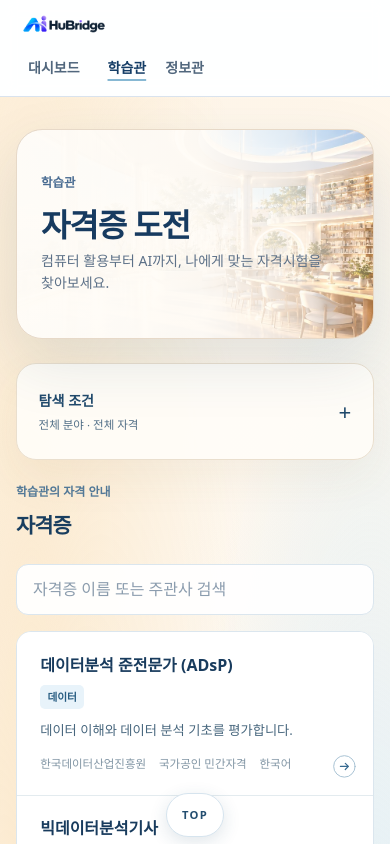
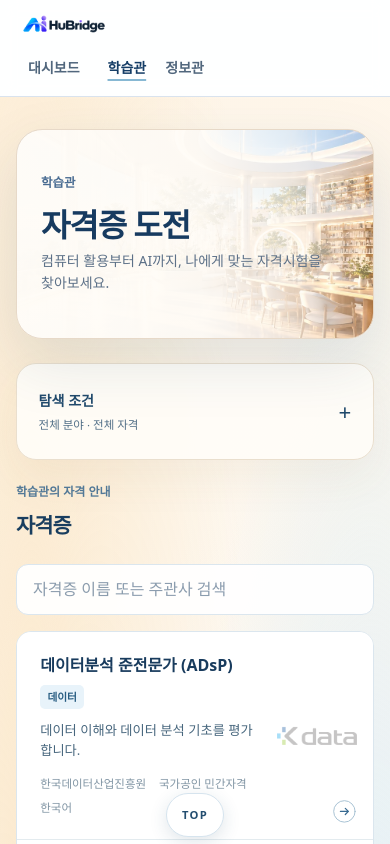
Before and after one commit to Oh-JunTaek/AIHuBridge, a React (Vite) app: page /qualifications in a window 390 px wide. Shown: the top 844 px of the page. Built offline with nearby package versions, Linux system fonts and the light colour scheme; a web font is replaced by a local one.

Commit message:
feat: 자격증 카드에 주관기관 심볼 시범 적용

```diff
--- a/src/index.css
+++ b/src/index.css
@@ -612,3 +612,11 @@ a:hover .wayfinding-icon, a:focus-visible .wayfinding-icon, button:hover .wayfin
 .qualification-layout .qualification-card:hover, .qualification-layout .qualification-card:focus-visible { background:var(--hover-tint); transition:background-color .35s ease; }
 .qualification-layout .qualification-card:hover::before, .qualification-layout .qualification-card:focus-visible::before { animation:qualification-sheen 1.15s ease-in-out; }
 @media (prefers-reduced-motion:reduce) { .qualification-layout .qualification-card:hover::before, .qualification-layout .qualification-card:focus-visible::before { animation:none; } .qualification-layout .qualification-card:hover, .qualification-layout .qualification-card:focus-visible { transition:none; } }
+
+/* 주관기관을 알아볼 수 있도록 텍스트와 심볼의 공간을 분리한다. */
+.qualification-layout .qualification-card.has-provider-symbol { padding-right: 10.5rem; }
+.qualification-provider-symbol { position:absolute; right:2.25rem; top:50%; width:7rem; height:auto; transform:translateY(-50%); opacity:.34; pointer-events:none; }
+@media (max-width: 480px) {
+  .qualification-layout .qualification-card.has-provider-symbol { padding-right:7rem; }
+  .qualification-provider-symbol { right:1rem; width:5rem; }
+}
--- a/src/pages/Qualifications.tsx
+++ b/src/pages/Qualifications.tsx
@@ -4,6 +4,7 @@ import { qualifications } from '../data/qualifications';
 import { groupOf, groupResults } from '../lib/qualification-groups.mjs';
 import { MobileFilter } from '../components/MobileFilter';
 import { WayfindingIcon } from '../components/WayfindingIcon';
+import kdataSymbol from '../assets/kdata-symbol.png';
 
 const passRates: Record<string, { year: number; practical: number; written: number; url: string }> = { 'information-processing-engineer': { year: 2025, practical: 22.1, written: 65, url: 'https://www.q-net.or.kr/crf005.do?gId=&gSite=Q&id=crf00503s01&jmCd=1320&jmInfoDivCcd=B0&jmNm=' } };
 const currentRate = (id: string) => { const rate = passRates[id]; return rate?.year === new Date().getFullYear() - 1 ? rate : undefined; };
@@ -54,7 +55,8 @@ export default function Qualifications() {
       <div className="results-heading"><div><span>학습관의 자격 안내</span><h2>자격증</h2></div></div>
       <label className="qualification-search"><span className="sr-only">자격증·주관사 검색</span><input type="search" placeholder="자격증 이름 또는 주관사 검색" value={query} onChange={(e) => setQuery(e.target.value)} /></label>
       {results.length === 0 && <p className="qualification-empty">조건에 맞는 자격증이 없습니다. 검색어나 필터를 변경해 보세요.</p>}
-      <div className="qualification-list">{visibleResults.map((item) => <button type="button" className={`qualification-card rate-${rateClass(item.id)}`} key={item.id} onClick={() => open(item.id)}>
+      <div className="qualification-list">{visibleResults.map((item) => <button type="button" className={`qualification-card rate-${rateClass(item.id)}${item.provider === '한국데이터산업진흥원' ? ' has-provider-symbol' : ''}`} key={item.id} onClick={() => open(item.id)}>
+        {item.provider === '한국데이터산업진흥원' && <img className="qualification-provider-symbol" src={kdataSymbol} alt="" aria-hidden="true" />}
         <span className="qualification-card-top"><strong>{groupOf(item.id)?.name ?? item.name}</strong><span className="qualification-tags">{categoryOf(item).map((value) => <span key={value}>{value}</span>)}</span></span>
         <span className="qualification-description">{item.id.startsWith('computer-skills-') ? '스프레드시트와 데이터베이스 등 컴퓨터 활용 능력을 평가합니다.' : item.intro}</span>
         <span className="qualification-meta"><span>{item.provider}</span><span>{[...new Set((groupOf(item.id)?.ids.map((id) => qualifications.find((entry) => entry.id === id)).filter((entry) => entry && results.includes(entry)).map((entry) => displayClass(entry!.classification)) ?? [displayClass(item.classification)]))].join(' · ')}</span><span>{item.language.join(' · ')}</span>{currentRate(item.id) && <span>{currentRate(item.id)?.year}년 실기 합격률 {currentRate(item.id)?.practical}%</span>}{item.examFree === true && <span>시험 무료</span>}</span>
```
Also changed, not shown: src/assets/kdata-symbol.png (added), 2 other files (tests, documents, lock files or other folders).
